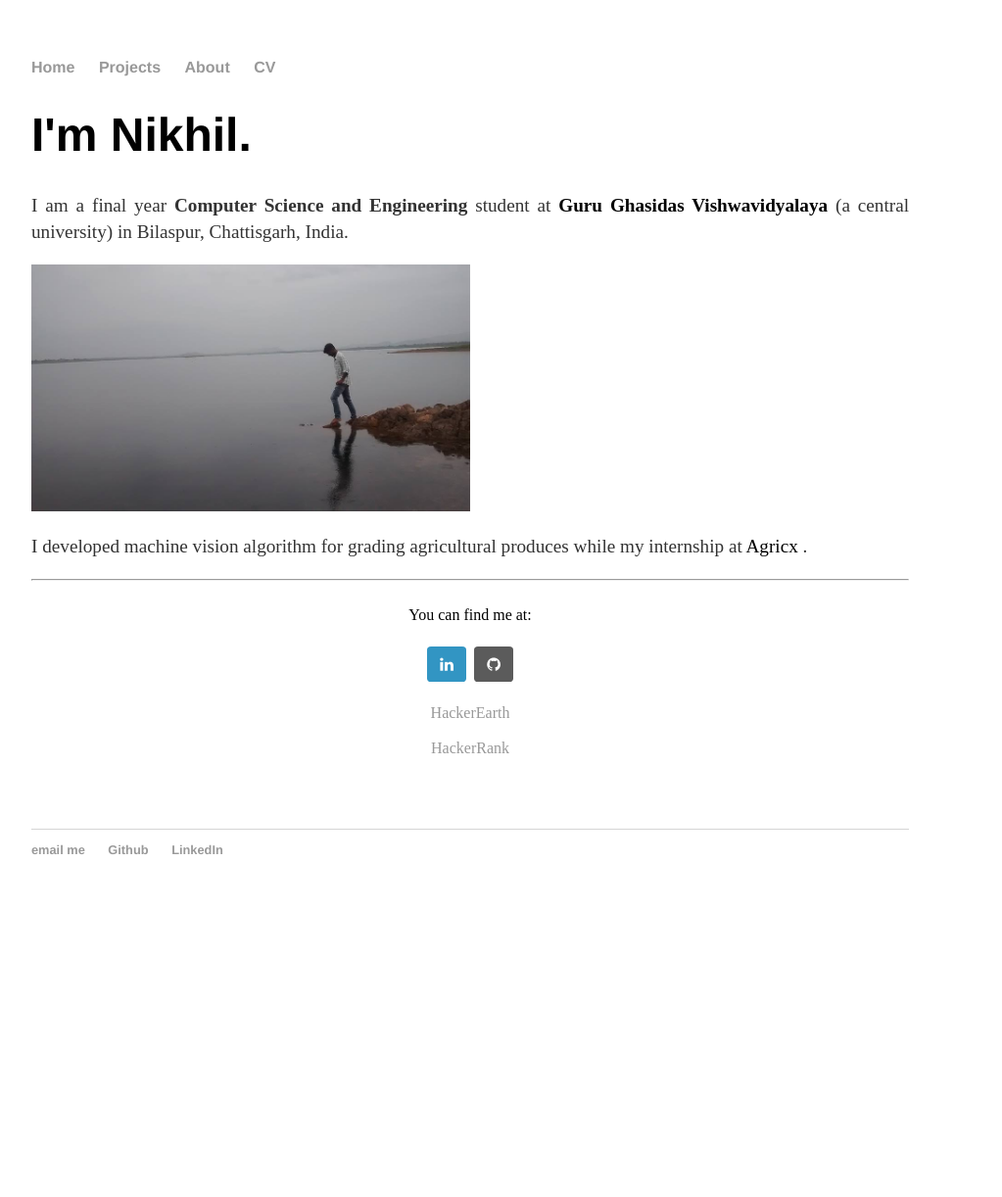
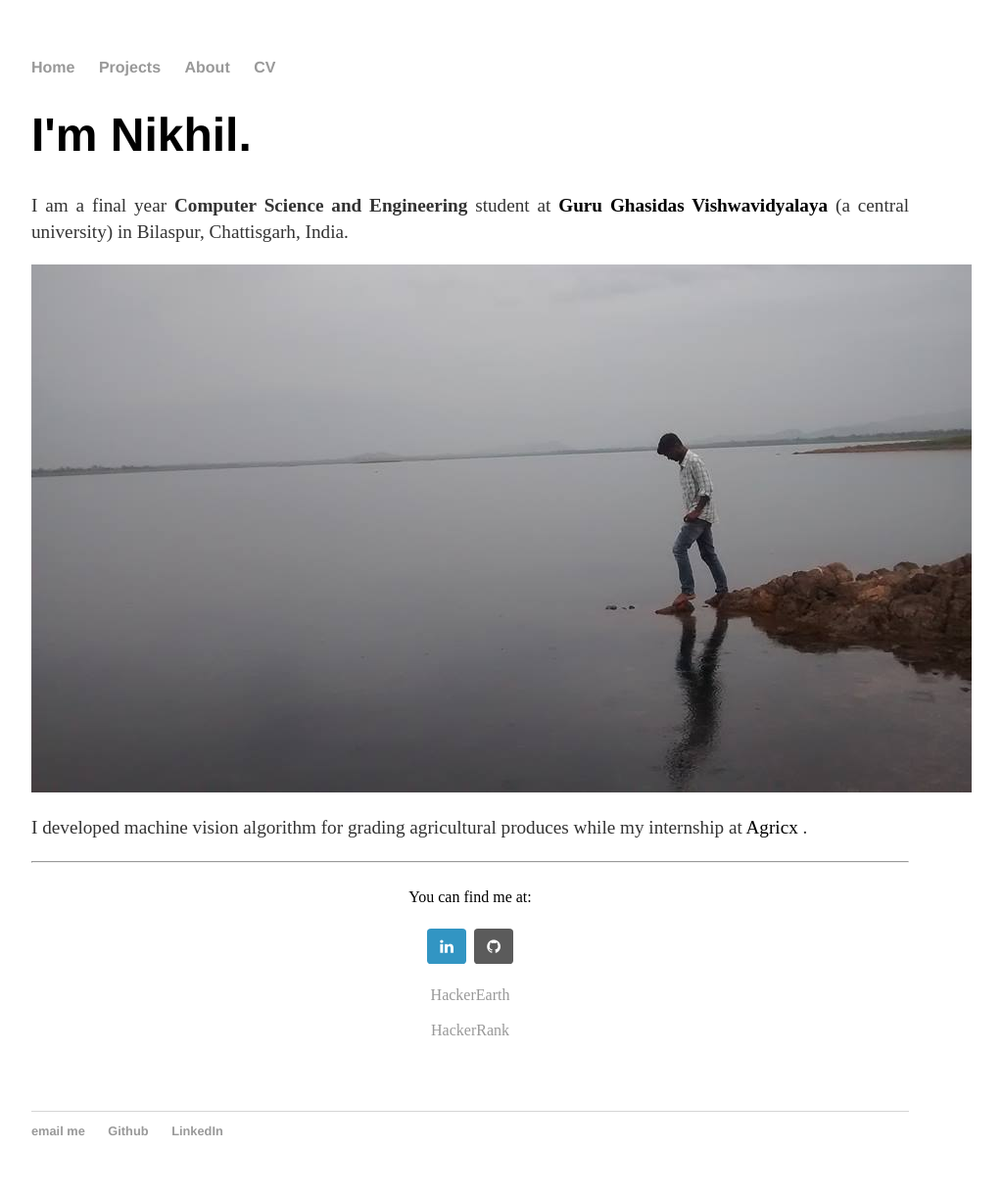
Before and after one commit to nikheelpandey/puter.github.io, a Jekyll site: the page built from about.html, in a window 1280 px wide. Shown: the whole page at 98% size, without its empty margins (160-1183 px from the left). Built offline with Jekyll 4.4.1, drawn with Linux system fonts in a browser that asks for light colours; before the commit the page ends 935 px from its top, so only the background shows below that.

Commit message:
image alingment

```diff
--- a/about.html
+++ b/about.html
@@ -7,7 +7,7 @@ title: About Nikhil Pandey
 	<p>I am a final year <b>Computer Science and Engineering</b> student at
 	<b><a href="https://en.wikipedia.org/wiki/Guru_Ghasidas_Vishwavidyalaya" style="color:black">Guru Ghasidas Vishwavidyalaya</a></b>
 	(a central university) in Bilaspur, Chattisgarh, India.</p>
-	<img src="{{ site.baseurl }}/files/me.jpg" height="50%" width="50%"></img>
+	<img src="{{ site.baseurl }}/files/me.jpg" ></img>
 	<p>I developed machine vision algorithm for grading agricultural produces while my internship at <a href="http://agricx.com"style="color:black"> Agricx </a></b>.
 	<p></p>
 
```
